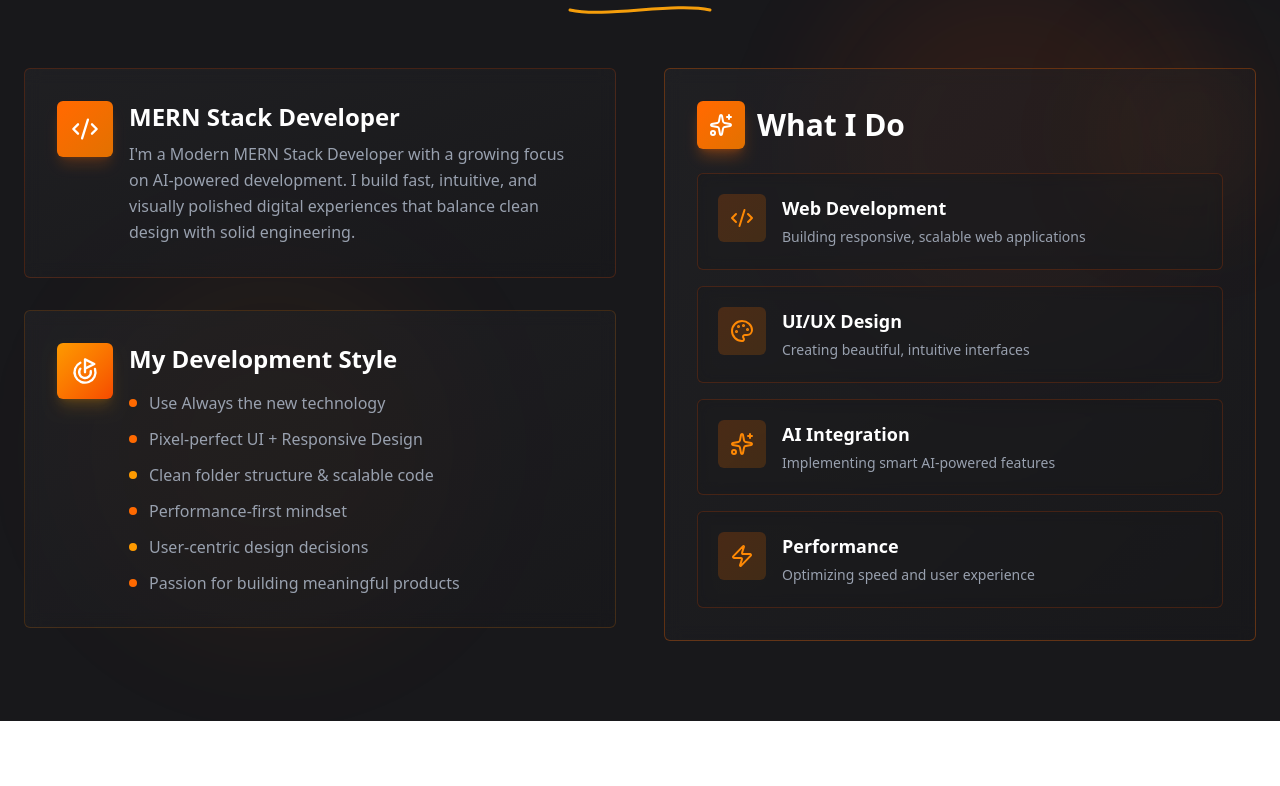
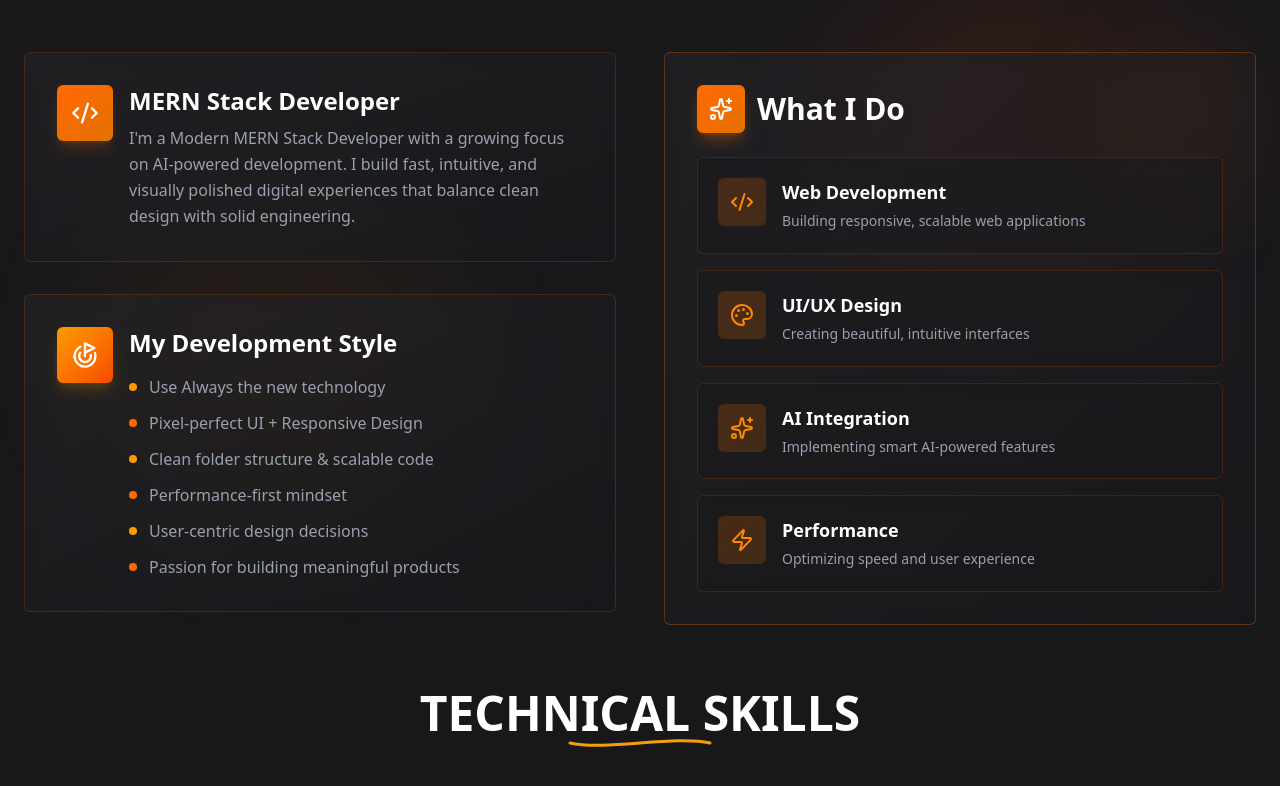
Before and after one commit to S1540/Portfolio-v2, a React (Vite) app: page / in a window 1280 px wide. Shown: the part 916-1702 px from the top of the page. Before the commit the page ends 1637 px from the top, so only its background shows below. Built offline with nearby package versions, Linux system fonts and the light colour scheme.

Commit message:
Update technical skills sec

```diff
--- a/src/components/home/About.jsx
+++ b/src/components/home/About.jsx
@@ -26,7 +26,7 @@ const About = () => {
   ];
 
   return (
-    <section className="relative min-h-screen w-full bg-zinc-900 py-20 overflow-hidden">
+    <section className="relative w-full bg-zinc-900 pt-16 overflow-hidden">
       {/* Animated Glow */}
       <div className="absolute top-20 right-20 w-96 h-96 bg-orange-600/10 rounded-full blur-3xl animate-pulse" />
       <div
@@ -109,7 +109,7 @@ const About = () => {
                     </h3>
                     <ul className="space-y-2 sm:space-y-3 text-sm sm:text-base text-gray-400">
                       <li className="flex items-start gap-3">
-                        <span className="w-2 h-2 bg-orange-500 rounded-full mt-1.5 sm:mt-2 shrink-0" />
+                        <span className="w-2 h-2 bg-amber-500 rounded-full mt-1.5 sm:mt-2 shrink-0" />
                         <span>Use Always the new technology</span>
                       </li>
                       <li className="flex items-start gap-3">
--- /dev/null
+++ b/src/components/home/TechSkills.jsx
@@ -0,0 +1,42 @@
+import React from "react";
+
+const TechSkills = () => {
+  return (
+    <section className="relative w-full bg-zinc-900 pt-16 overflow-hidden">
+      <div className="relative z-10 max-w-7xl mx-auto px-4 sm:px-6">
+        {/* Section Header */}
+        <div className="flex justify-center mb-12 sm:mb-16">
+          <div className="relative inline-block">
+            <h2 className="text-3xl sm:text-4xl md:text-5xl font-black text-white uppercase">
+              Technical Skills
+            </h2>
+            {/* Curved underline */}
+            <svg
+              className="absolute left-1/2 -bottom-3 sm:-bottom-4 -translate-x-1/2 w-32 sm:w-40 md:w-48"
+              width="150"
+              height="20"
+              viewBox="0 0 150 20"
+              fill="none"
+            >
+              <path
+                d="M5 10 C40 18, 110 2, 145 10"
+                stroke="url(#grad)"
+                strokeWidth="3"
+                strokeLinecap="round"
+              />
+              <defs>
+                <linearGradient id="grad" x1="0" y1="0" x2="200" y2="0">
+                  <stop offset="0%" stopColor="#f59e0b" />
+                  <stop offset="50%" stopColor="#ea580c" />
+                  <stop offset="100%" stopColor="#f59e0b" />
+                </linearGradient>
+              </defs>
+            </svg>
+          </div>
+        </div>
+      </div>
+    </section>
+  );
+};
+
+export default TechSkills;
--- a/src/pages/HomePage.jsx
+++ b/src/pages/HomePage.jsx
@@ -1,12 +1,14 @@
 import React from "react";
 import Hero from "../components/home/Hero";
 import About from "../components/home/About";
+import TechSkills from "../components/home/TechSkills";
 
 const HomePage = () => {
   return (
     <div>
       <Hero />
       <About />
+      <TechSkills />
     </div>
   );
 };
```
